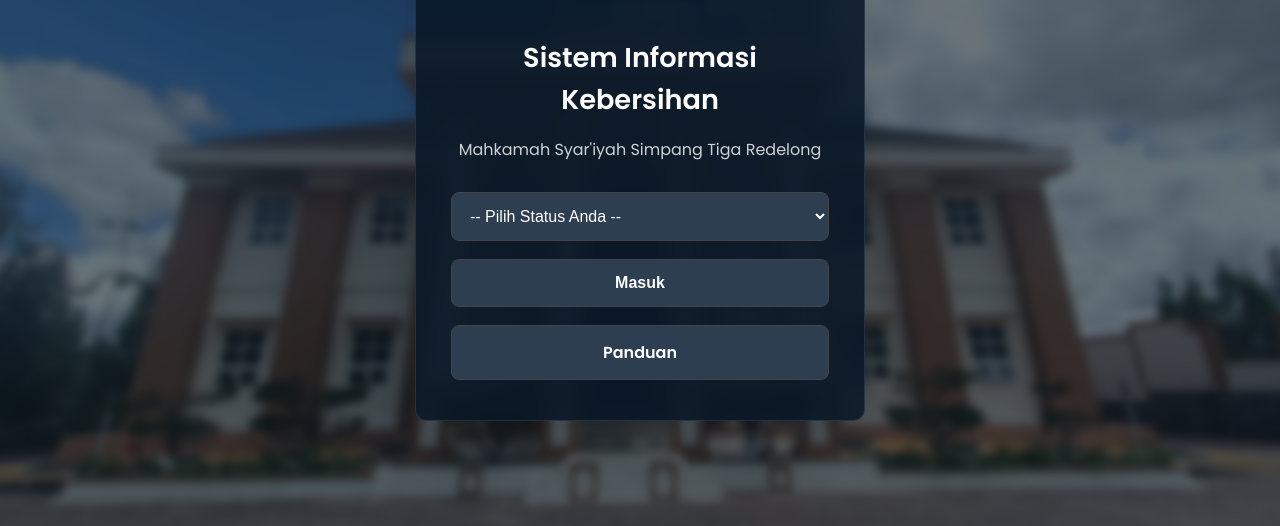
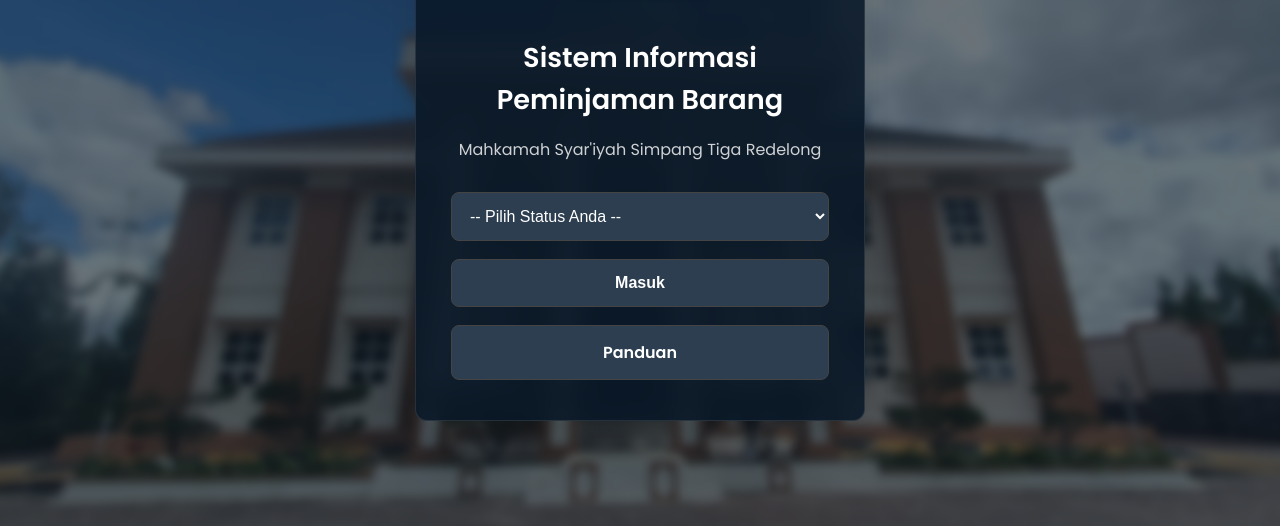
Before and after one commit to mahkamahagungnuril123-lgtm/peminjaman_barang, a plain HTML site: page index.html in a window 1280 px wide. Shown: the part 274-800 px from the top of the page. Drawn offline with Linux system fonts and the light colour scheme.

Commit message:
index.html

```diff
--- a/index.html
+++ b/index.html
@@ -264,7 +264,7 @@
 
     <div id="login-view">
         <img src="logo.jpg" alt="Logo MS Simpang Tiga Redelong" class="logo">
-        <h1>Sistem Informasi Kebersihan</h1>
+        <h1>Sistem Informasi Peminjaman Barang</h1>
         <p>Mahkamah Syar'iyah Simpang Tiga Redelong</p>
         <form id="login-form">
             <select id="role-selector" required><option value="">-- Pilih Status Anda --</option><option value="pengunjung">Pengunjung</option><option value="pegawai">Pegawai</option><option value="pengawas">Pengawas</option></select>
```
